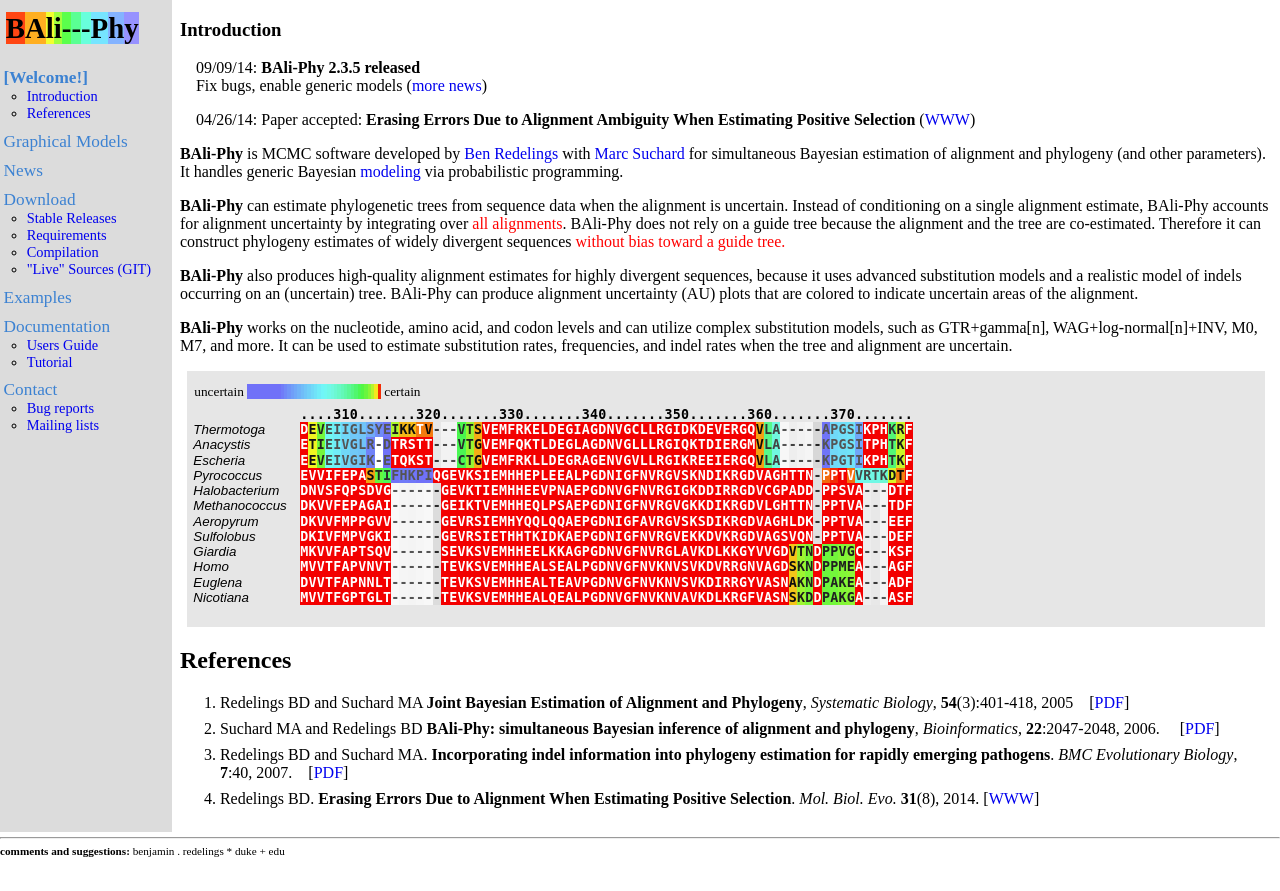
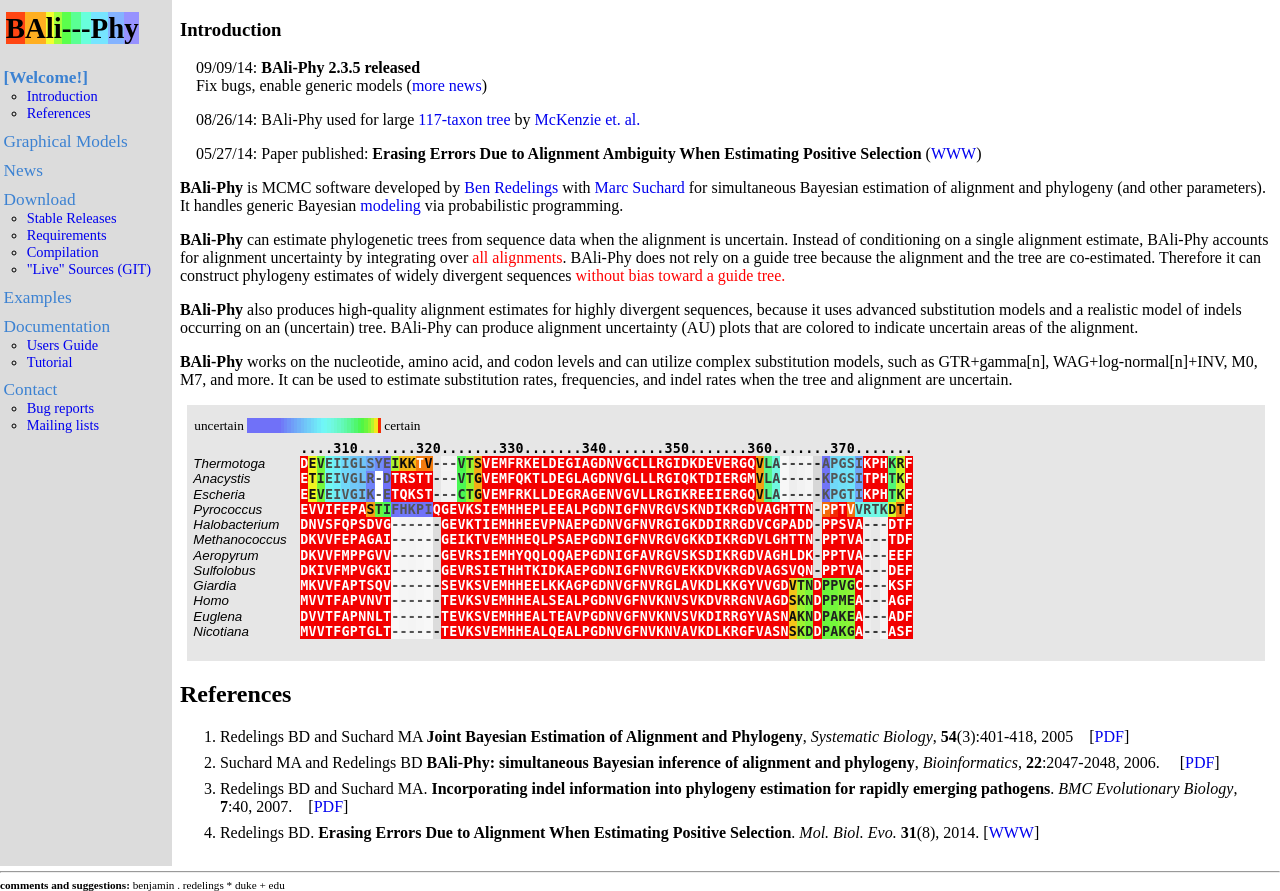
Before and after one commit to bredelings/php-bali-phy.org, a PHP site: page / in a window 1280 px wide. Before the commit the page ends 857 px from the top, so only its background shows below. Run offline with PHP 8.4, Linux system fonts and the light colour scheme.

Commit message:
Update news.
Former-commit-id: e375956e4f05b53431cfd65d351e0bdc9716dc30

```diff
--- a/index.php
+++ b/index.php
@@ -30,7 +30,9 @@ ol li {padding-bottom:0.5em}
 	      <p>09/09/14: <strong>BAli-Phy 2.3.5 released</strong><br/>
 	      Fix bugs, enable generic models (<a href="news.php#2.3.1">more news</a>)</p>
 
-	      <p>04/26/14: Paper accepted: <strong>Erasing Errors Due to Alignment Ambiguity When Estimating Positive Selection</strong> (<a href="http://mbe.oxfordjournals.org/content/31/8/1979.long">WWW</a>)</p>
+	      <p>08/26/14: BAli-Phy used for large <a href="http://www.biomedcentral.com/1471-2164/15/718/figure/F1?highres=y">117-taxon tree</a> by <a href="http://www.biomedcentral.com/1471-2164/15/718">McKenzie et. al. </a>
+
+	      <p>05/27/14: Paper published: <strong>Erasing Errors Due to Alignment Ambiguity When Estimating Positive Selection</strong> (<a href="http://mbe.oxfordjournals.org/content/31/8/1979.long">WWW</a>)</p>
 
 	      <!-- p>12/30/13: <strong>BAli-Phy 2.2.0 released</strong><br/>
 		Successfully accounts for alignment uncertainty in testing for (diversifying) positive selection. (<a href="news.php#2.2.0">more news</a>)</p>
```
